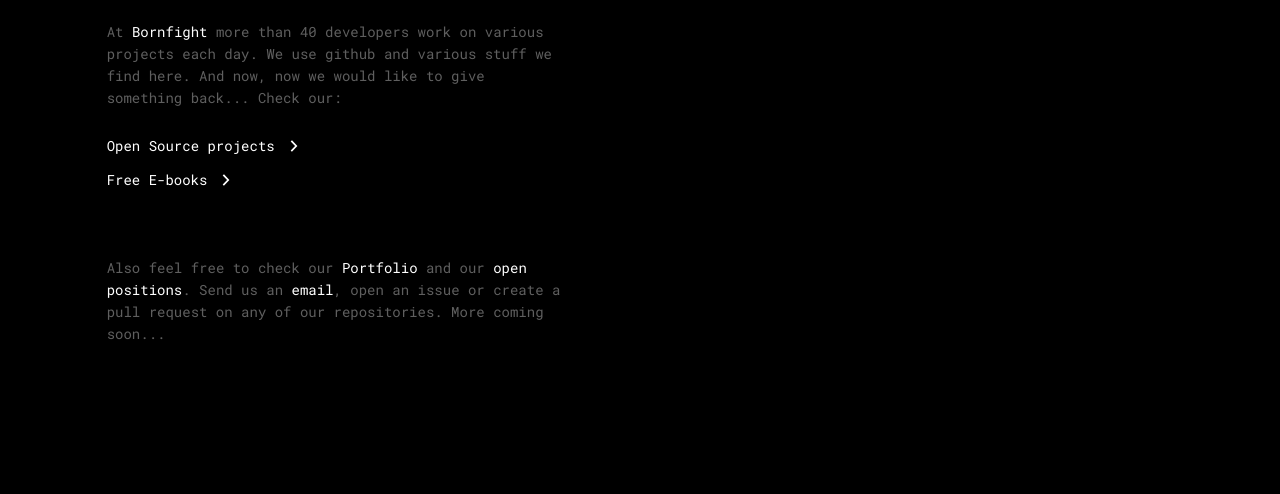
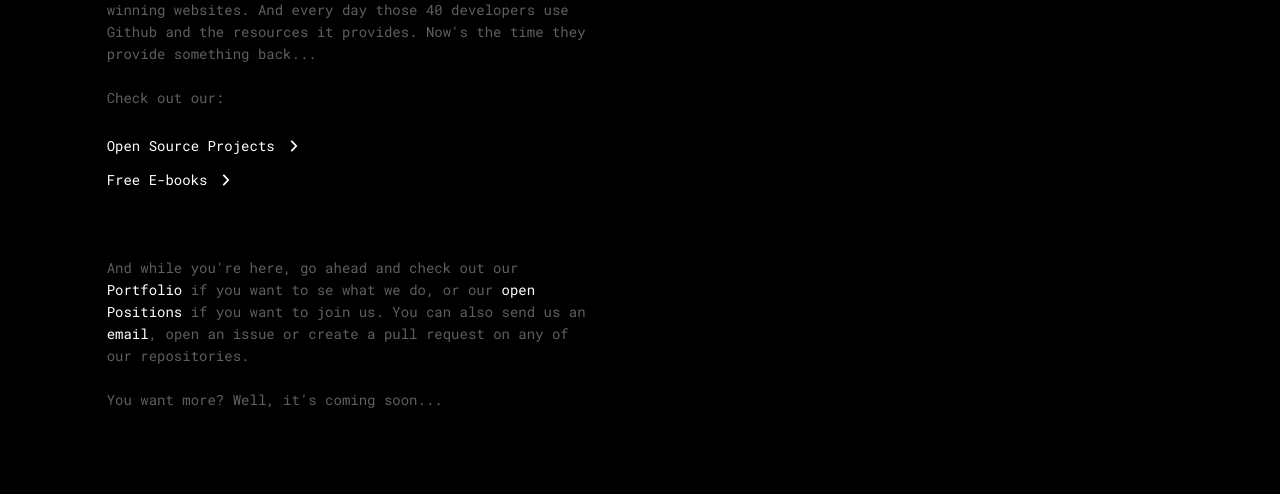
Before and after one commit to bornfight/bornfight.github.io, a website: page index.html in a window 1280 px wide. Shown: the part 262-756 px from the top of the page. Drawn offline with Linux system fonts and the light colour scheme.

Commit message:
B — Github page copy update

```diff
--- a/index.html
+++ b/index.html
@@ -51,7 +51,7 @@
 <div class="o-navigation js-navigation-wrapper">
     <div class="c-navigation">
         <div class="o-container">
-            <a href="index.html" class="c-logo" title="Bornfight">
+            <a href="https://www.bornfight.com/" target="_blank" class="c-logo" title="Bornfight">
                 <svg version="1.1" id="bornfight" xmlns="http://www.w3.org/2000/svg" xmlns:xlink="http://www.w3.org/1999/xlink" x="0px" y="0px"
                      viewBox="0 0 140 32.8" style="enable-background:new 0 0 140 32.8;" xml:space="preserve">
                     <g>
@@ -109,7 +109,10 @@
                         </h2>
                     </div>
                     <p class="c-text u-b0">
-                        At <a href="https://www.bornfight.com/" target="_blank" title="Bornfight">Bornfight</a> more than 40 developers work on various projects each day. We use github and various stuff we find here. And now, now we would like to give something back... Check our:
+                        At <a href="https://www.bornfight.com/" target="_blank" title="Bornfight">Bornfight</a>, every day 40 developers work on various projects — from custom software and mobile apps to award-winning websites. And every day those 40 developers use Github and the resources it provides. Now's the time they provide something back...
+                        <br/>
+                        <br/>
+                        Check out our:
                     </p>
                 </div>
             </div>
@@ -119,7 +122,7 @@
                        <li class="c-link-list__item">
                            <a href="https://www.bornfight.com/resources/?resources-category=opensource" class="c-link">
                                <span class="c-link__label">
-                                   Open Source projects
+                                   Open Source Projects
                                </span>
                                <span class="c-link__append">
                                    <svg class="u-icon u-icon--chevron-right" xmlns="http://www.w3.org/2000/svg" viewBox="0 0 16 15">
@@ -143,9 +146,11 @@
                     </ul>
 
                     <p class="c-text u-b0">
-                        Also feel free to check our <a href="https://www.bornfight.com/work/" target="_blank" title="Bornfight portfolio">Portfolio</a> and our <a
-                            href="https://www.bornfight.com/careers/#apply-now" target="_blank">open positions</a>. Send us an
-                        <a href="mailto:hello@bornfight.com">email</a>, open an issue or create a pull request on any of our repositories. More coming soon...
+                        And while you're here, go ahead and check out our <a href="https://www.bornfight.com/work/" target="_blank" title="Bornfight portfolio">Portfolio</a> if you want to se what we do, or our <a
+                            href="https://www.bornfight.com/careers/#apply-now" target="_blank">open Positions</a> if you want to join us. You can also send us an <a href="mailto:hello@bornfight.com">email</a>, open an issue or create a pull request on any of our repositories.
+                        <br/>
+                        <br/>
+                        You want more? Well, it's coming soon...
                     </p>
                 </div>
             </div>
--- a/static/scss/components/_components.header.scss
+++ b/static/scss/components/_components.header.scss
@@ -30,7 +30,7 @@
 }
 
 .c-text {
-    max-width: 460px;
+    max-width: 480px;
     color: $grey;
 
     a {
```
Also changed, not shown: static/dist/style.css.
